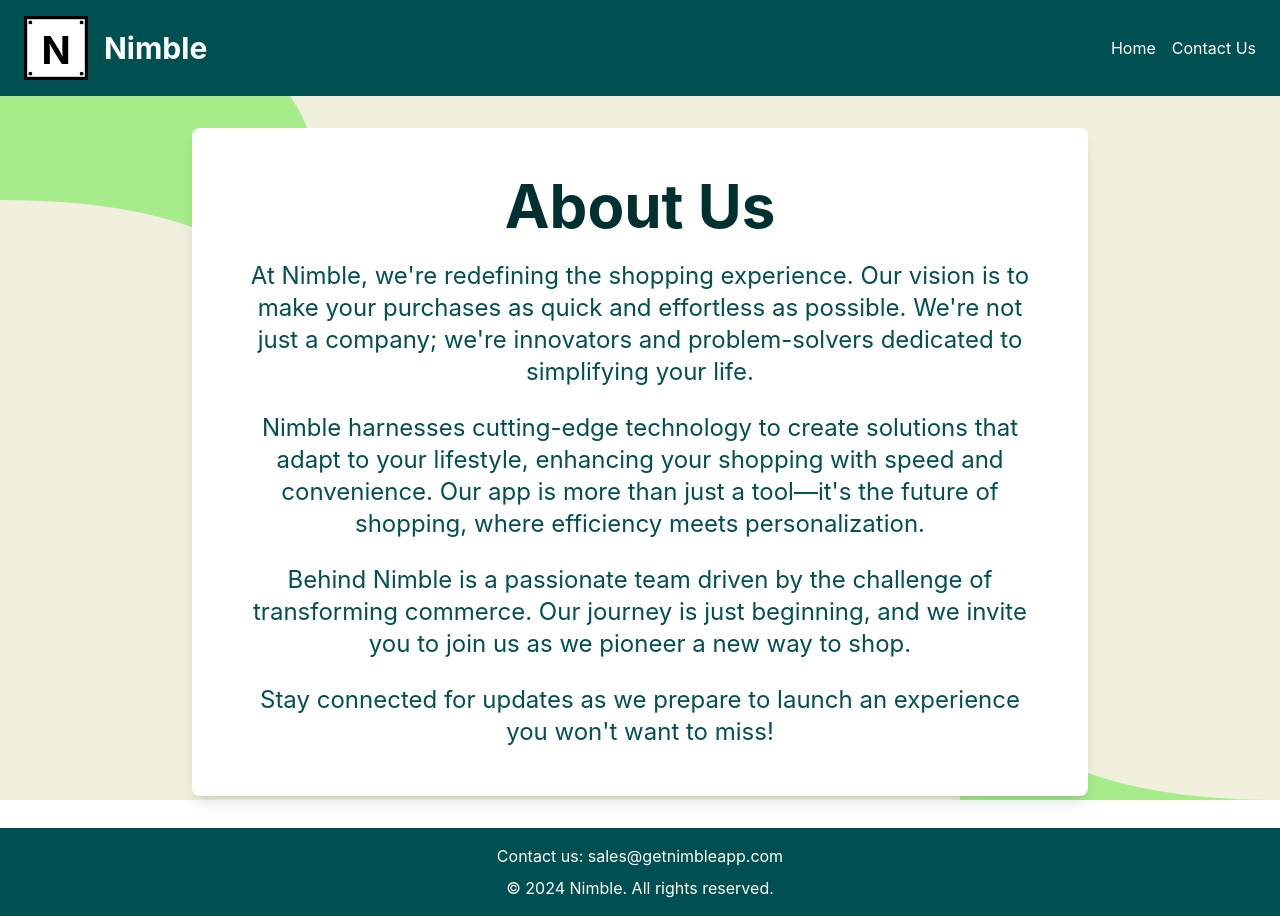
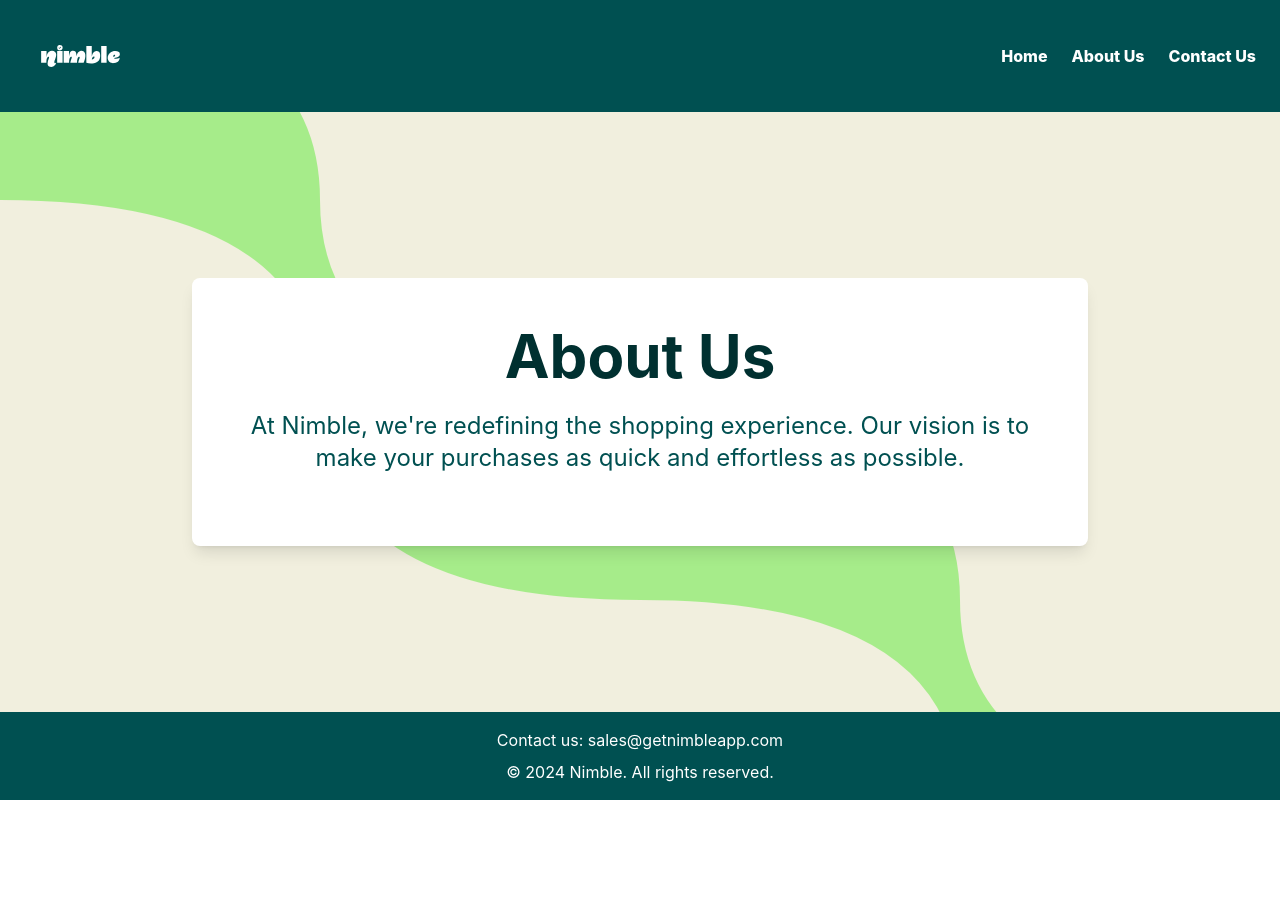
Before and after one commit to benthemobileguy/NimbleWaitlist, a React (Create React App) app: page /about in a window 1280 px wide. After the commit the page ends 800 px from the top, so only its background shows below. Built offline with nearby package versions, Linux system fonts and the light colour scheme.

Commit message:
Updated version of the website

```diff
--- a/package.json
+++ b/package.json
@@ -6,6 +6,7 @@
     "@testing-library/jest-dom": "^5.17.0",
     "@testing-library/react": "^13.4.0",
     "@testing-library/user-event": "^13.5.0",
+    "lucide-react": "^0.439.0",
     "react": "^18.3.1",
     "react-dom": "^18.3.1",
     "react-router-dom": "^6.26.1",
--- a/src/AboutUs.js
+++ b/src/AboutUs.js
@@ -1,9 +1,37 @@
-import React from 'react';
+import React, { useState } from 'react';
+import { Menu, X } from 'lucide-react';
 import { Link } from 'react-router-dom';
 import Logo from './Logo';
 import BackgroundPattern from './BackgroundPattern';
 
+const NavMenu = ({ isOpen, toggleMenu }) => (
+  <div className={`fixed inset-0 bg-[#005051] z-20 transform ${isOpen ? 'translate-x-0' : 'translate-x-full'} transition-transform duration-300 ease-in-out`}>
+    <div className="flex justify-end p-4">
+      <button onClick={toggleMenu} className="text-white">
+        <X size={24} />
+      </button>
+    </div>
+    <nav className="flex flex-col items-center justify-center h-full">
+      <Link to="/" className="text-white text-2xl mb-6 hover:text-[#A6EC8A] transition-colors" onClick={toggleMenu}>
+        Home
+      </Link>
+      <Link to="/about" className="text-white text-2xl mb-6 hover:text-[#A6EC8A] transition-colors" onClick={toggleMenu}>
+        About Us
+      </Link>
+      <Link to="/contact" className="text-white text-2xl hover:text-[#A6EC8A] transition-colors" onClick={toggleMenu}>
+        Contact Us
+      </Link>
+    </nav>
+  </div>
+);
+
 const AboutUs = () => {
+  const [isMenuOpen, setIsMenuOpen] = useState(false);
+
+  const toggleMenu = () => {
+    setIsMenuOpen(!isMenuOpen);
+  };
+
   return (
     <div className="relative min-h-screen flex flex-col">
       <BackgroundPattern />
@@ -12,30 +40,36 @@ const AboutUs = () => {
         <div className="container mx-auto flex justify-between items-center">
           <div className="flex items-center">
             <Logo />
-                        <h1 className="ml-4 text-2xl sm:text-3xl font-bold">Nimble</h1>
+
           </div>
-                    <nav>
-                        <Link to="/" className="text-white mr-4 text-sm sm:text-base">Home</Link>
-                        <Link to="/contact" className="text-white text-sm sm:text-base">Contact Us</Link>
+
+          {/* Hamburger Button for small screens */}
+          <button
+            className="text-white sm:hidden focus:outline-none"
+            onClick={toggleMenu}
+          >
+            {isMenuOpen ? <X size={24} /> : <Menu size={24} />}
+          </button>
+
+          {/* Links for larger screens */}
+          <nav className="hidden sm:flex space-x-6">
+            <Link to="/" className="text-white text-sm sm:text-base font-extrabold">Home</Link>
+            <Link to="/about" className="text-white text-sm sm:text-base font-extrabold">About Us</Link>
+            <Link to="/contact" className="text-white text-sm sm:text-base font-extrabold">Contact Us</Link>
           </nav>
         </div>
       </header>
+
+      {/* Expandable menu for small screens */}
+      <NavMenu isOpen={isMenuOpen} toggleMenu={toggleMenu} />
 
       <main className="flex-grow flex flex-col items-center justify-center text-center px-4 py-8 z-10">
         <div className="max-w-4xl w-full bg-white shadow-lg rounded-lg p-8 sm:p-12">
           <h2 className="text-4xl sm:text-5xl lg:text-6xl font-bold mb-6 text-[#003030]">About Us</h2>
           <p className="text-lg sm:text-xl lg:text-2xl text-[#005051] mb-6">
-                        At Nimble, we're redefining the shopping experience. Our vision is to make your purchases as quick and effortless as possible. We're not just a company; we're innovators and problem-solvers dedicated to simplifying your life.
+            At Nimble, we're redefining the shopping experience. Our vision is to make your purchases as quick and effortless as possible.
           </p>
-                    <p className="text-lg sm:text-xl lg:text-2xl text-[#005051] mb-6">
-                        Nimble harnesses cutting-edge technology to create solutions that adapt to your lifestyle, enhancing your shopping with speed and convenience. Our app is more than just a tool—it's the future of shopping, where efficiency meets personalization.
-                    </p>
-                    <p className="text-lg sm:text-xl lg:text-2xl text-[#005051] mb-6">
-                        Behind Nimble is a passionate team driven by the challenge of transforming commerce. Our journey is just beginning, and we invite you to join us as we pioneer a new way to shop.
-                    </p>
-                    <p className="text-lg sm:text-xl lg:text-2xl text-[#005051]">
-                        Stay connected for updates as we prepare to launch an experience you won't want to miss!
-                    </p>
+          {/* Add the rest of your content here */}
         </div>
       </main>
 
--- a/src/App.css
+++ b/src/App.css
@@ -1,3 +1,10 @@
+/* App.css or index.css */
+@import url('https://fonts.googleapis.com/css2?family=Roboto:wght@400;500;700&display=swap');
+
+body {
+  font-family: 'Roboto', sans-serif;
+}
+
 .App {
   text-align: center;
 }
@@ -32,6 +39,7 @@
   from {
     transform: rotate(0deg);
   }
+
   to {
     transform: rotate(360deg);
   }
--- a/src/ContactUs.js
+++ b/src/ContactUs.js
@@ -1,9 +1,37 @@
-import React from 'react';
+import React, { useState } from 'react';
+import { Menu, X } from 'lucide-react';
+import { Link } from 'react-router-dom';
 import Logo from './Logo';
-import { Link } from 'react-router-dom';
 import BackgroundPattern from './BackgroundPattern';
 
+const NavMenu = ({ isOpen, toggleMenu }) => (
+  <div className={`fixed inset-0 bg-[#005051] z-20 transform ${isOpen ? 'translate-x-0' : 'translate-x-full'} transition-transform duration-300 ease-in-out`}>
+    <div className="flex justify-end p-4">
+      <button onClick={toggleMenu} className="text-white">
+        <X size={24} />
+      </button>
+    </div>
+    <nav className="flex flex-col items-center justify-center h-full">
+      <Link to="/" className="text-white text-2xl mb-6 hover:text-[#A6EC8A] transition-colors" onClick={toggleMenu}>
+        Home
+      </Link>
+      <Link to="/about" className="text-white text-2xl mb-6 hover:text-[#A6EC8A] transition-colors" onClick={toggleMenu}>
+        About Us
+      </Link>
+      <Link to="/contact" className="text-white text-2xl hover:text-[#A6EC8A] transition-colors" onClick={toggleMenu}>
+        Contact Us
+      </Link>
+    </nav>
+  </div>
+);
+
 const ContactUs = () => {
+  const [isMenuOpen, setIsMenuOpen] = useState(false);
+
+  const toggleMenu = () => {
+    setIsMenuOpen(!isMenuOpen);
+  };
+
   return (
     <div className="relative min-h-screen flex flex-col">
       <BackgroundPattern />
@@ -12,15 +40,27 @@ const ContactUs = () => {
         <div className="container mx-auto flex justify-between items-center">
           <div className="flex items-center">
             <Logo />
-                        <h1 className="ml-4 text-2xl sm:text-3xl font-bold">Nimble</h1>
           </div>
-                    <nav>
-            <Link to="/" className="text-white mr-4 text-sm sm:text-base">Home</Link>
-            <Link to="/about" className="text-white mr-4 text-sm sm:text-base">About Us</Link>
-            <Link to="/contact" className="text-white text-sm sm:text-base">Contact Us</Link>
+
+          {/* Hamburger Button for small screens */}
+          <button
+            className="text-white sm:hidden focus:outline-none"
+            onClick={toggleMenu}
+          >
+            {isMenuOpen ? <X size={24} /> : <Menu size={24} />}
+          </button>
+
+          {/* Links for larger screens */}
+          <nav className="hidden sm:flex space-x-6">
+            <Link to="/" className="text-white text-sm sm:text-base font-extrabold">Home</Link>
+            <Link to="/about" className="text-white text-sm sm:text-base font-extrabold">About Us</Link>
+            <Link to="/contact" className="text-white text-sm sm:text-base font-extrabold">Contact Us</Link>
           </nav>
         </div>
       </header>
+
+      {/* Expandable menu for small screens */}
+      <NavMenu isOpen={isMenuOpen} toggleMenu={toggleMenu} />
 
       <main className="flex-grow flex flex-col items-center justify-center text-center px-4 py-8 z-10">
         <div className="max-w-4xl w-full bg-white shadow-lg rounded-lg p-8 sm:p-12">
--- a/src/HomePage.js
+++ b/src/HomePage.js
@@ -1,35 +1,82 @@
-import React from 'react';
+import React, { useState } from 'react';
+import { Menu, X } from 'lucide-react';
 import { Link } from 'react-router-dom';
 import Logo from './Logo';
-import BackgroundPattern from './BackgroundPattern';
+import BackgroundPattern from './BackgroundPattern'; // Import the BackgroundPattern component
+
+const NavMenu = ({ isOpen, toggleMenu }) => (
+  <div className={`fixed inset-0 bg-[#005051] z-20 transform ${isOpen ? 'translate-x-0' : 'translate-x-full'} transition-transform duration-300 ease-in-out`}>
+    <div className="flex justify-end p-4">
+      <button onClick={toggleMenu} className="text-white">
+        <X size={24} />
+      </button>
+    </div>
+    <nav className="flex flex-col items-center justify-center h-full">
+      <Link to="/" className="text-white text-2xl mb-6 hover:text-[#A6EC8A] transition-colors" onClick={toggleMenu}>
+        Home
+      </Link>
+      <Link to="/about" className="text-white text-2xl mb-6 hover:text-[#A6EC8A] transition-colors" onClick={toggleMenu}>
+        About Us
+      </Link>
+      <Link to="/contact" className="text-white text-2xl hover:text-[#A6EC8A] transition-colors" onClick={toggleMenu}>
+        Contact Us
+      </Link>
+    </nav>
+  </div>
+);
 
 const HomePage = () => {
+  const [isMenuOpen, setIsMenuOpen] = useState(false);
+
+  const toggleMenu = () => {
+    setIsMenuOpen(!isMenuOpen);
+  };
+
   return (
     <div className="relative min-h-screen flex flex-col">
       {/* BackgroundPattern component */}
       <BackgroundPattern />
 
       {/* Header */}
-      <header className="bg-[#005051] text-white py-4 px-6 z-10">
+      <header className="bg-[#005051] text-white py-2 px-6 z-10">
         <div className="container mx-auto flex justify-between items-center">
           <div className="flex items-center">
             {/* Logo component */}
             <Logo />
-            <h1 className="ml-4 text-2xl sm:text-3xl font-bold">Nimble</h1>
           </div>
-          <nav>
-            <Link to="/" className="text-white mr-4 text-sm sm:text-base">Home</Link>
-            <Link to="/contact" className="text-white text-sm sm:text-base">Contact Us</Link>
+
+          {/* Hamburger Button for small screens */}
+          <button
+            className="text-white sm:hidden focus:outline-none"
+            onClick={toggleMenu}
+          >
+            {isMenuOpen ? <X size={24} /> : <Menu size={24} />}
+          </button>
+
+          {/* Links for larger screens */}
+          <nav className="hidden sm:flex space-x-6">
+            <Link to="/" className="text-white text-sm sm:text-base font-extrabold">
+              Home
+            </Link>
+            <Link to="/about" className="text-white text-sm sm:text-base font-extrabold">
+              About Us
+            </Link>
+            <Link to="/contact" className="text-white text-sm sm:text-base font-extrabold">
+              Contact Us
+            </Link>
           </nav>
         </div>
       </header>
+
+      {/* Expandable menu for small screens */}
+      <NavMenu isOpen={isMenuOpen} toggleMenu={toggleMenu} />
 
       {/* Main Content */}
       <main className="flex-grow flex flex-col items-center justify-center text-center px-4 py-8 z-10">
         <div className="max-w-4xl w-full">
           <h2 className="text-4xl sm:text-5xl lg:text-6xl font-bold mb-6 text-[#003030]">Shopping Made Simple</h2>
           <section className="mb-8">
-            <p className="text-[#005051] text-lg sm:text-xl lg:text-2xl">
+            <p className="text-[#005051] text-lg sm:text-xl lg:text-xl">
               Nimble is revolutionizing shopping by making it faster and more convenient.
               Stay tuned for the launch of our innovative app!
             </p>
@@ -58,8 +105,18 @@ const HomePage = () => {
 
       {/* Footer */}
       <footer className="bg-[#005051] text-white py-4 text-center z-10">
-        <p className="mb-2 text-sm sm:text-base">Contact us: sales@getnimbleapp.com</p>
-        <p className="text-sm sm:text-base">© 2024 Nimble. All rights reserved.</p>
+        <p className="mb-2 text-sm sm:text-base">
+          Contact us:{" "}
+          <a
+            href="mailto:sales@getnimbleapp.com"
+            className="underline hover:text-gray-300 transition-colors duration-200"
+          >
+            sales@getnimbleapp.com
+          </a>
+        </p>
+        <p className="text-sm sm:text-base">
+          © 2024 <span className="font-bold">Nimble</span>. All rights reserved.
+        </p>
       </footer>
     </div>
   );
--- a/src/Logo.js
+++ b/src/Logo.js
@@ -1,15 +1,9 @@
 import React from 'react';
-
-const Logo = () => (
-    <svg viewBox="0 0 100 100" className="w-12 h-12 sm:w-16 sm:h-16">
-        <rect width="100" height="100" fill="black" />
-        <rect x="5" y="5" width="90" height="90" fill="white" />
-        <text x="50" y="75" fontSize="60" fontWeight="bold" textAnchor="middle" fill="black">N</text>
-        <circle cx="10" cy="10" r="3" fill="black" />
-        <circle cx="90" cy="10" r="3" fill="black" />
-        <circle cx="10" cy="90" r="3" fill="black" />
-        <circle cx="90" cy="90" r="3" fill="black" />
-    </svg>
-);
+import logo from './assets/logo.svg';
+const Logo = () => {
+  return (
+    <img src={logo} alt="Nimble Logo" className="w-30 h-30 sm:w-25 sm:h-20" />
+  );
+};
 
 export default Logo;
--- /dev/null
+++ b/src/Sidebar.js
@@ -0,0 +1,25 @@
+import React from 'react';
+import { Link } from 'react-router-dom';
+
+const Sidebar = () => {
+  return (
+    <div className="w-64 h-screen bg-[#003030] fixed flex flex-col items-start py-8 px-4">
+      <Link to="/" className="text-white text-xl font-bold mb-8">
+        Nimble
+      </Link>
+      <nav className="flex flex-col gap-6">
+        <Link to="/" className="text-white text-lg hover:text-[#00b3b3] transition">
+          Home
+        </Link>
+        <Link to="/about" className="text-white text-lg hover:text-[#00b3b3] transition">
+          About Us
+        </Link>
+        <Link to="/contact" className="text-white text-lg hover:text-[#00b3b3] transition">
+          Contact Us
+        </Link>
+      </nav>
+    </div>
+  );
+};
+
+export default Sidebar;
--- a/src/index.js
+++ b/src/index.js
@@ -1,5 +1,6 @@
 import React from 'react';
 import ReactDOM from 'react-dom/client';
+import './index.css'; // Import Tailwind CSS
 import App from './App';
 import reportWebVitals from './reportWebVitals';
 
--- a/tailwind.config.js
+++ b/tailwind.config.js
@@ -3,7 +3,11 @@ module.exports = {
     "./src/**/*.{js,jsx,ts,tsx}",
   ],
   theme: {
-    extend: {},
+    extend: {
+      fontFamily: {
+        roboto: ['Roboto', 'sans-serif'],
+      },
+    },
   },
   plugins: [],
 }
```
Also changed, not shown: src/assets/logo.svg, 1 other file (tests, documents, lock files or other folders). Lines whose indentation alone changed are shown as unchanged.
